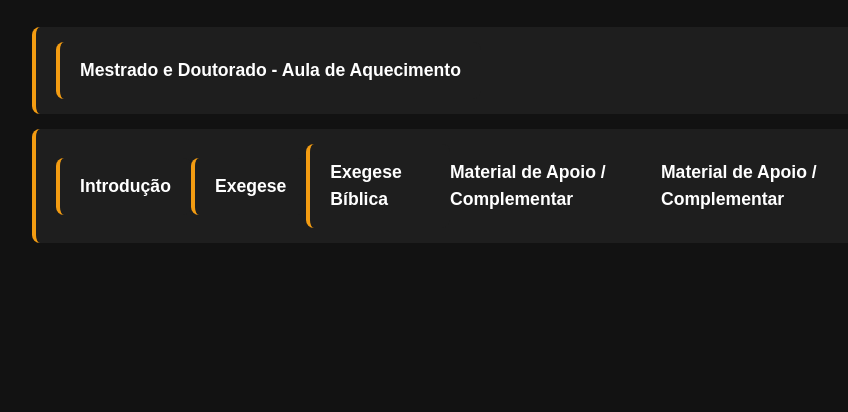
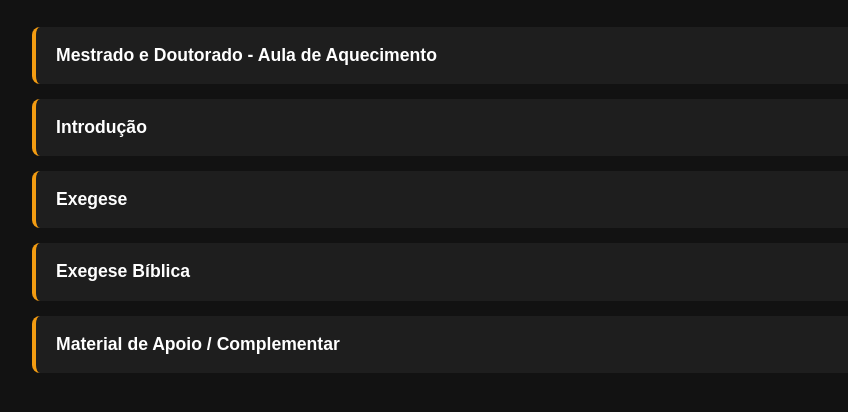
Before and after one commit to josesilva123/voz-que-clama, a website: page doutorado.html in a window 1280 px wide. Shown: the part 220-632 px from the top of the page, without its empty margins (178-1026 px from the left). Drawn offline with Linux system fonts and the light colour scheme.

Commit message:
Clean up doutorado.html and fix links
Removed duplicate apostila items and fixed a typo in the link.

```diff
--- a/doutorado.html
+++ b/doutorado.html
@@ -27,13 +27,10 @@
 
         <div class="apostila-list">
     <div class="apostila-item">
-                <div class="apostila-item">
         <a href="doutorado/Mestrado%20e%20DOutorado%20Aula%20Aquecimento%20(1).pdf" target="_blank">Mestrado e Doutorado - Aula de Aquecimento</a>
     </div>
-            </div>
     <div class="apostila-item">
-               <div class="apostila-item">
-    <a href="doutorado/instroduC%CC%A7a%CC%83o.pdf" target="_blank">Introdução</a>
+        <a href="doutorado/introdu%C3%A7%C3%A3o.pdf" target="_blank">Introdução</a>
     </div>
     <div class="apostila-item">
         <a href="doutorado/exegese.pdf" target="_blank">Exegese</a>
@@ -41,9 +38,8 @@
     <div class="apostila-item">
         <a href="doutorado/exegese%20biblica.pdf" target="_blank">Exegese Bíblica</a>
     </div>
+    <div class="apostila-item">
         <a href="doutorado/WBAdgpxcuy.pdf" target="_blank">Material de Apoio / Complementar</a>
-                <a href="doutorado/WBadgpxcuy.pdf" target="_blank">Material de Apoio / Complementar</a>
-            </div>
     </div>
 </div>
 </body>
```
Lines whose indentation alone changed are shown as unchanged.
